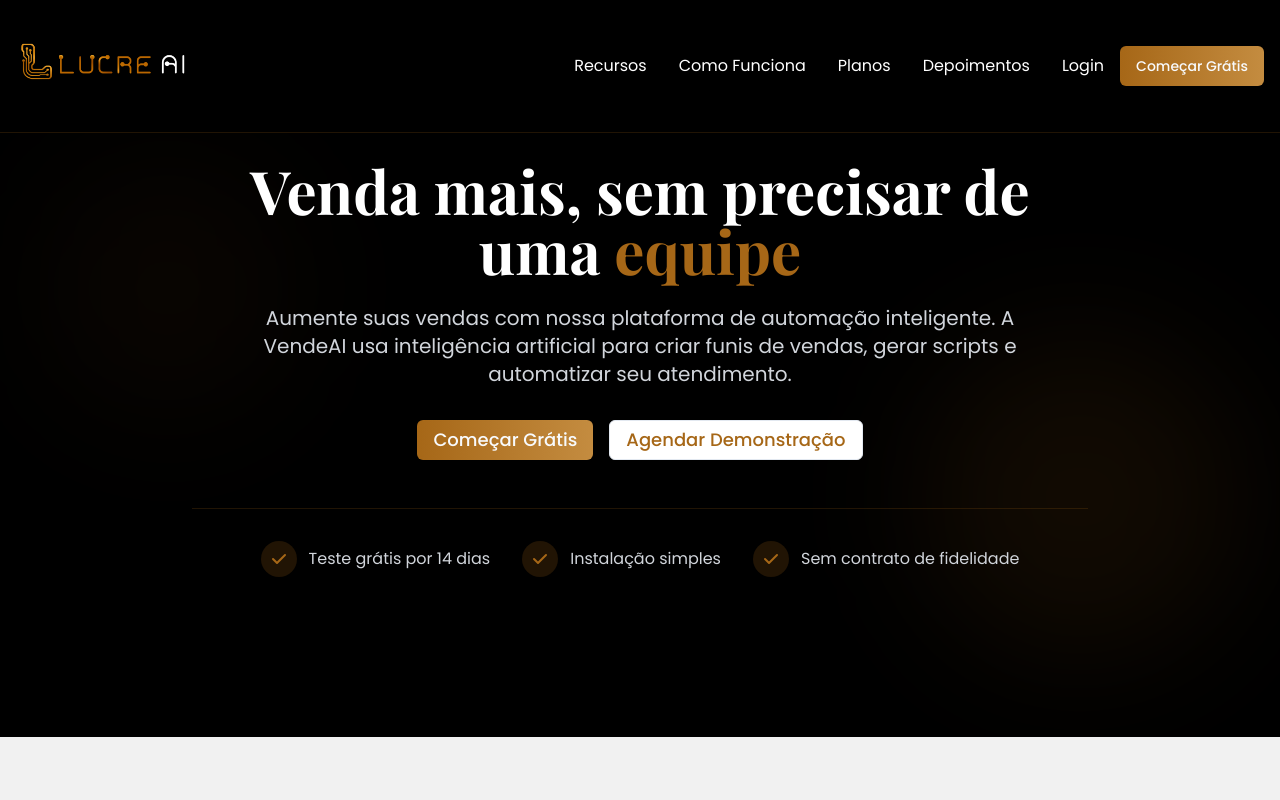
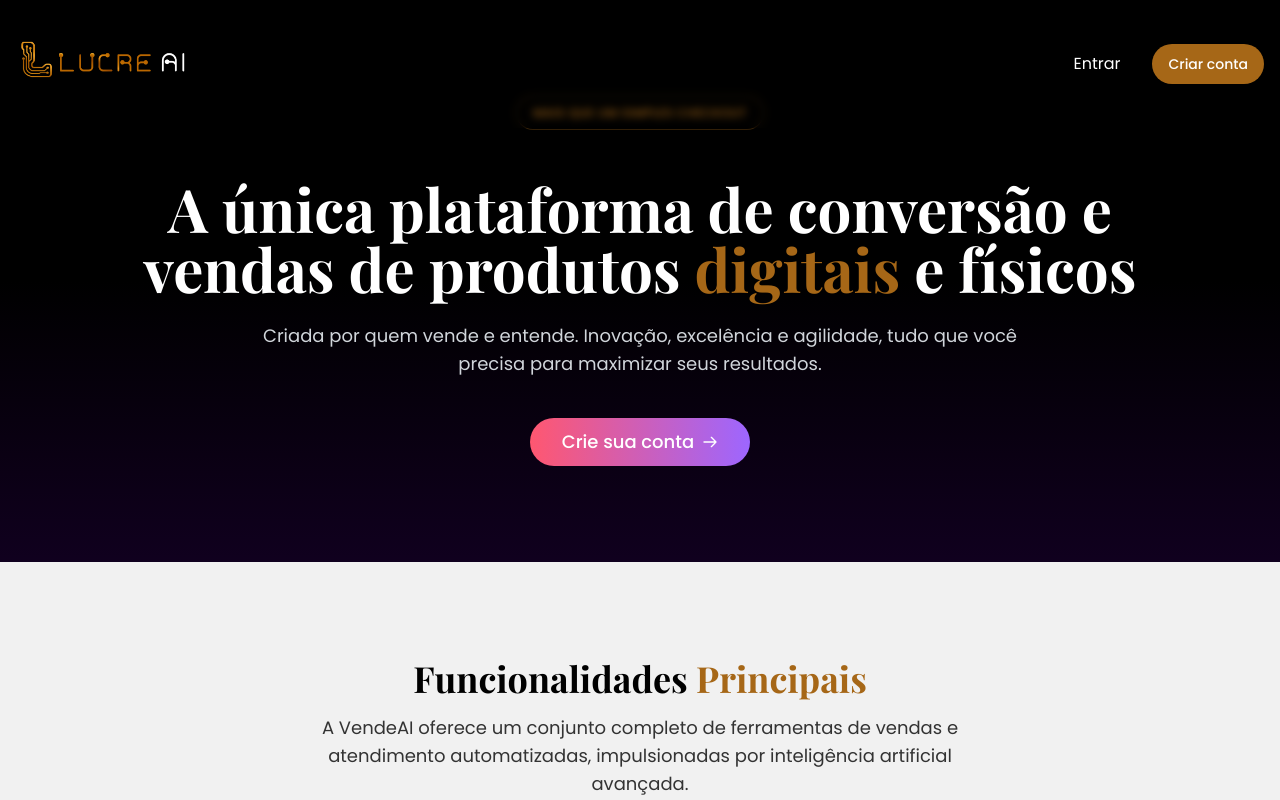
Before and after one commit to LucasSepri/vendeai-90-d0349560, a React (Vite) app: page / in a window 1280 px wide. Shown: the top 800 px of the page. Built offline with nearby package versions, Linux system fonts and the light colour scheme.

Commit message:
feat: Implement home section similar to Ticto

```diff
--- a/src/App.css
+++ b/src/App.css
@@ -71,3 +71,7 @@ h1, h2, h3, h4, h5, h6 {
 .bg-vendeai {
   background-color: #000000;
 }
+
+.hero-gradient {
+  background: linear-gradient(to bottom, #000000, #120022);
+}
--- a/src/components/HeroSection.tsx
+++ b/src/components/HeroSection.tsx
@@ -1,52 +1,49 @@
 
 import { Button } from "@/components/ui/button";
+import { Link } from "react-router-dom";
+
 const HeroSection = () => {
-  return <section className="pt-32 pb-20 md:py-40 bg-vendeai relative overflow-hidden">
-      {/* Abstract background elements */}
-      <div className="absolute top-40 left-10 w-64 h-64 rounded-full bg-vendeai-gold/5 blur-3xl"></div>
-      <div className="absolute bottom-20 right-10 w-80 h-80 rounded-full bg-vendeai-gold/10 blur-3xl"></div>
+  return (
+    <section className="pt-24 pb-24 bg-vendeai relative overflow-hidden">
+      {/* Background gradient effect */}
+      <div className="absolute inset-0 bg-gradient-to-b from-black via-black to-[#120022] opacity-90"></div>
 
+      {/* Badge at the top */}
       <div className="container mx-auto px-4 relative z-10">
-        <div className="max-w-4xl mx-auto text-center">
-          <h1 className="text-4xl md:text-6xl font-bold mb-6 text-white animate-fade-in leading-tight">
-            Venda mais, sem precisar de uma <span className="text-[#a66717]">equipe</span>
+        <div className="flex justify-center mb-12">
+          <div className="py-2 px-4 bg-black border border-vendeai-gold/30 rounded-full inline-flex items-center">
+            <span className="text-vendeai-gold text-xs font-medium uppercase tracking-wider">Mais que um simples checkout</span>
+          </div>
+        </div>
+
+        <div className="max-w-5xl mx-auto text-center">
+          <h1 className="text-4xl md:text-6xl font-bold mb-6 text-white leading-tight">
+            A única plataforma de conversão e <br className="hidden md:block" />
+            vendas de produtos <span className="text-vendeai-gold">digitais</span> e físicos
           </h1>
-          <p className="text-lg md:text-xl text-gray-300 mb-8 animate-fade-in delay-100 md:px-12">
-            Aumente suas vendas com nossa plataforma de automação inteligente. A VendeAI usa inteligência artificial para criar funis de vendas, gerar scripts e automatizar seu atendimento.
+
+          <p className="text-lg text-gray-300 mb-10 max-w-3xl mx-auto">
+            Criada por quem vende e entende. Inovação, excelência e agilidade, tudo
+            que você precisa para maximizar seus resultados.
           </p>
-          <div className="flex flex-col sm:flex-row gap-4 justify-center animate-fade-in delay-200">
-            <Button className="btn-primary text-lg">Começar Grátis</Button>
-            <Button variant="outline" className="btn-secondary text-lg">Agendar Demonstração</Button>
-          </div>
 
-          <div className="mt-12 pt-8 border-t border-vendeai-gold/20 flex flex-wrap justify-center gap-8 animate-fade-in delay-300">
-            <div className="flex items-center">
-              <div className="bg-vendeai-gold/20 p-2 rounded-full mr-3">
-                <svg className="w-5 h-5 text-vendeai-gold" fill="currentColor" viewBox="0 0 20 20">
-                  <path fillRule="evenodd" d="M16.707 5.293a1 1 0 010 1.414l-8 8a1 1 0 01-1.414 0l-4-4a1 1 0 011.414-1.414L8 12.586l7.293-7.293a1 1 0 011.414 0z" clipRule="evenodd" />
-                </svg>
-              </div>
-              <span className="text-gray-300">Teste grátis por 14 dias</span>
-            </div>
-            <div className="flex items-center">
-              <div className="bg-vendeai-gold/20 p-2 rounded-full mr-3">
-                <svg className="w-5 h-5 text-vendeai-gold" fill="currentColor" viewBox="0 0 20 20">
-                  <path fillRule="evenodd" d="M16.707 5.293a1 1 0 010 1.414l-8 8a1 1 0 01-1.414 0l-4-4a1 1 0 011.414-1.414L8 12.586l7.293-7.293a1 1 0 011.414 0z" clipRule="evenodd" />
-                </svg>
-              </div>
-              <span className="text-gray-300">Instalação simples</span>
-            </div>
-            <div className="flex items-center">
-              <div className="bg-vendeai-gold/20 p-2 rounded-full mr-3">
-                <svg className="w-5 h-5 text-vendeai-gold" fill="currentColor" viewBox="0 0 20 20">
-                  <path fillRule="evenodd" d="M16.707 5.293a1 1 0 010 1.414l-8 8a1 1 0 01-1.414 0l-4-4a1 1 0 011.414-1.414L8 12.586l7.293-7.293a1 1 0 011.414 0z" clipRule="evenodd" />
-                </svg>
-              </div>
-              <span className="text-gray-300">Sem contrato de fidelidade</span>
-            </div>
+          {/* CTA Button with gradient */}
+          <div className="flex justify-center">
+            <Button asChild className="rounded-full text-white py-6 px-8 text-lg">
+              <Link to="/register" className="group relative overflow-hidden bg-gradient-to-r from-[#ff5770] to-[#9d66ff] hover:from-[#ff5770] hover:to-[#b38aff]">
+                <span className="inline-flex items-center">
+                  Crie sua conta
+                  <svg xmlns="http://www.w3.org/2000/svg" className="h-5 w-5 ml-2 transform group-hover:translate-x-1 transition-transform" fill="none" viewBox="0 0 24 24" stroke="currentColor">
+                    <path strokeLinecap="round" strokeLinejoin="round" strokeWidth={2} d="M14 5l7 7m0 0l-7 7m7-7H3" />
+                  </svg>
+                </span>
+              </Link>
+            </Button>
           </div>
         </div>
       </div>
-    </section>;
+    </section>
+  );
 };
+
 export default HeroSection;
--- a/src/components/NavigationBar.tsx
+++ b/src/components/NavigationBar.tsx
@@ -1,15 +1,20 @@
+
 import { useState } from 'react';
 import { Button } from "@/components/ui/button";
 import { Menu, X } from "lucide-react";
 import { Link } from "react-router-dom";
+
 const NavigationBar = () => {
   const [isMenuOpen, setIsMenuOpen] = useState(false);
+
   const toggleMenu = () => {
     setIsMenuOpen(!isMenuOpen);
   };
-  return <header className="fixed w-full top-0 z-50 bg-vendeai/95 backdrop-blur-sm border-b border-vendeai-gold/20">
+
+  return (
+    <header className="fixed w-full top-0 z-50 bg-transparent backdrop-blur-sm">
       <div className="container mx-auto px-4 py-4">
-        <div className="flex justify-between items-center my-px mx-0 px-0 py-px">
+        <div className="flex justify-between items-center">
           <div className="flex items-center">
             <Link to="/" className="flex items-center">
               <img alt="Lucre AI Logo" src="/lovable-uploads/1d42bd64-bc31-432a-b220-e8f892382a0c.png" className="h-24 object-contain" />
@@ -17,20 +22,14 @@ const NavigationBar = () => {
           </div>
 
           {/* Desktop Navigation */}
-          <nav className="hidden md:flex items-center space-x-8">
-            <a href="#recursos" className="text-white hover:text-vendeai-gold transition duration-300">Recursos</a>
-            <a href="#como-funciona" className="text-white hover:text-vendeai-gold transition duration-300">Como Funciona</a>
-            <a href="#planos" className="text-white hover:text-vendeai-gold transition duration-300">Planos</a>
-            <a href="#depoimentos" className="text-white hover:text-vendeai-gold transition duration-300">Depoimentos</a>
-            <div className="flex items-center gap-4">
-              <Link to="/login" className="text-white hover:text-vendeai-gold transition duration-300">
-                Login
-              </Link>
-              <Button className="btn-primary" asChild>
-                <Link to="/register">Começar Grátis</Link>
-              </Button>
-            </div>
-          </nav>
+          <div className="hidden md:flex items-center space-x-4">
+            <Link to="/login" className="text-white hover:text-vendeai-gold transition duration-300 px-4 py-2">
+              Entrar
+            </Link>
+            <Button className="rounded-full bg-vendeai-gold hover:bg-vendeai-darkgold text-white" asChild>
+              <Link to="/register">Criar conta</Link>
+            </Button>
+          </div>
 
           {/* Mobile menu button */}
           <button className="md:hidden text-white focus:outline-none" onClick={toggleMenu}>
@@ -39,21 +38,21 @@ const NavigationBar = () => {
         </div>
 
         {/* Mobile Navigation */}
-        {isMenuOpen && <nav className="md:hidden bg-vendeai pt-4 pb-6 px-4 mt-2 rounded-lg border border-vendeai-gold/20 shadow-lg animate-fade-in">
+        {isMenuOpen && (
+          <nav className="md:hidden bg-vendeai pt-4 pb-6 px-4 mt-2 rounded-lg border border-vendeai-gold/20 shadow-lg animate-fade-in">
             <div className="flex flex-col space-y-4">
-              <a href="#recursos" className="text-white hover:text-vendeai-gold transition duration-300 py-2" onClick={toggleMenu}>Recursos</a>
-              <a href="#como-funciona" className="text-white hover:text-vendeai-gold transition duration-300 py-2" onClick={toggleMenu}>Como Funciona</a>
-              <a href="#planos" className="text-white hover:text-vendeai-gold transition duration-300 py-2" onClick={toggleMenu}>Planos</a>
-              <a href="#depoimentos" className="text-white hover:text-vendeai-gold transition duration-300 py-2" onClick={toggleMenu}>Depoimentos</a>
               <Link to="/login" className="text-white hover:text-vendeai-gold transition duration-300 py-2" onClick={toggleMenu}>
-                Login
+                Entrar
               </Link>
-              <Button className="btn-primary w-full mt-2" asChild>
-                <Link to="/register" onClick={toggleMenu}>Começar Grátis</Link>
+              <Button className="rounded-full bg-vendeai-gold hover:bg-vendeai-darkgold text-white" asChild>
+                <Link to="/register" onClick={toggleMenu}>Criar conta</Link>
               </Button>
             </div>
-          </nav>}
+          </nav>
+        )}
       </div>
-    </header>;
+    </header>
+  );
 };
+
 export default NavigationBar;
```
